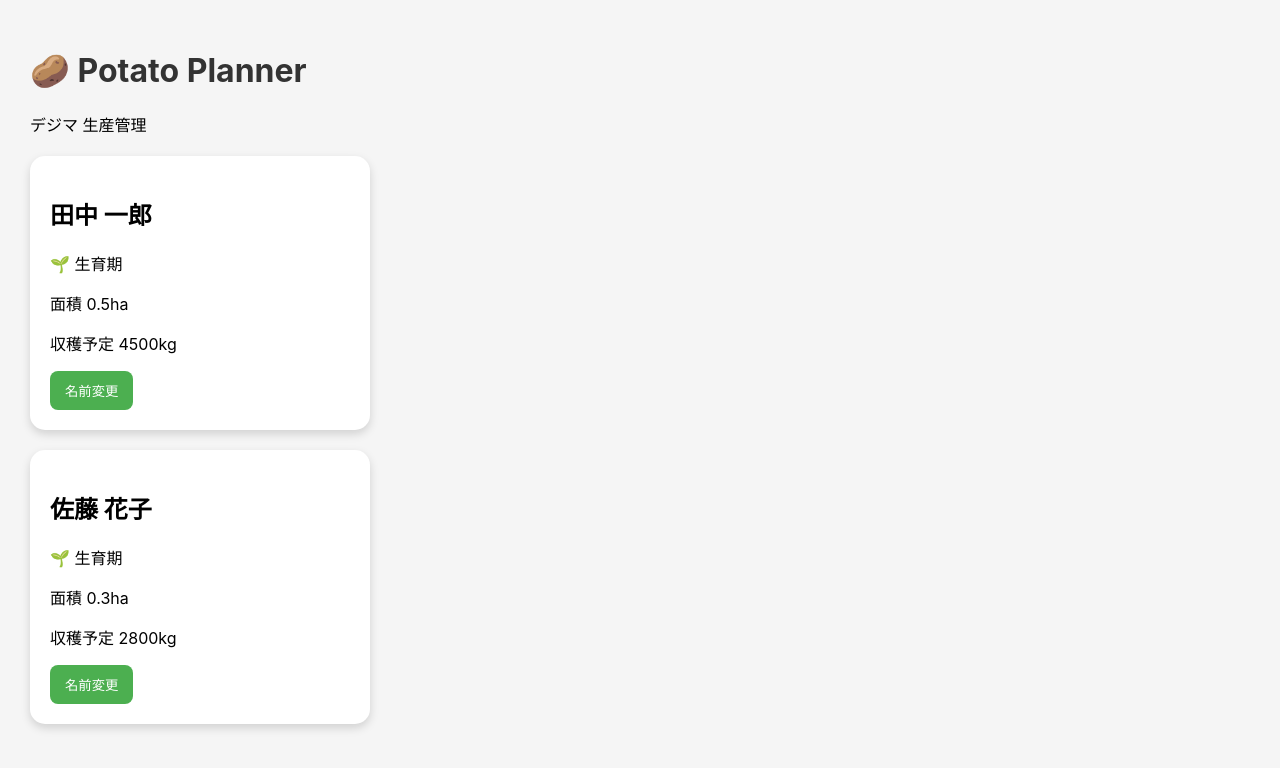
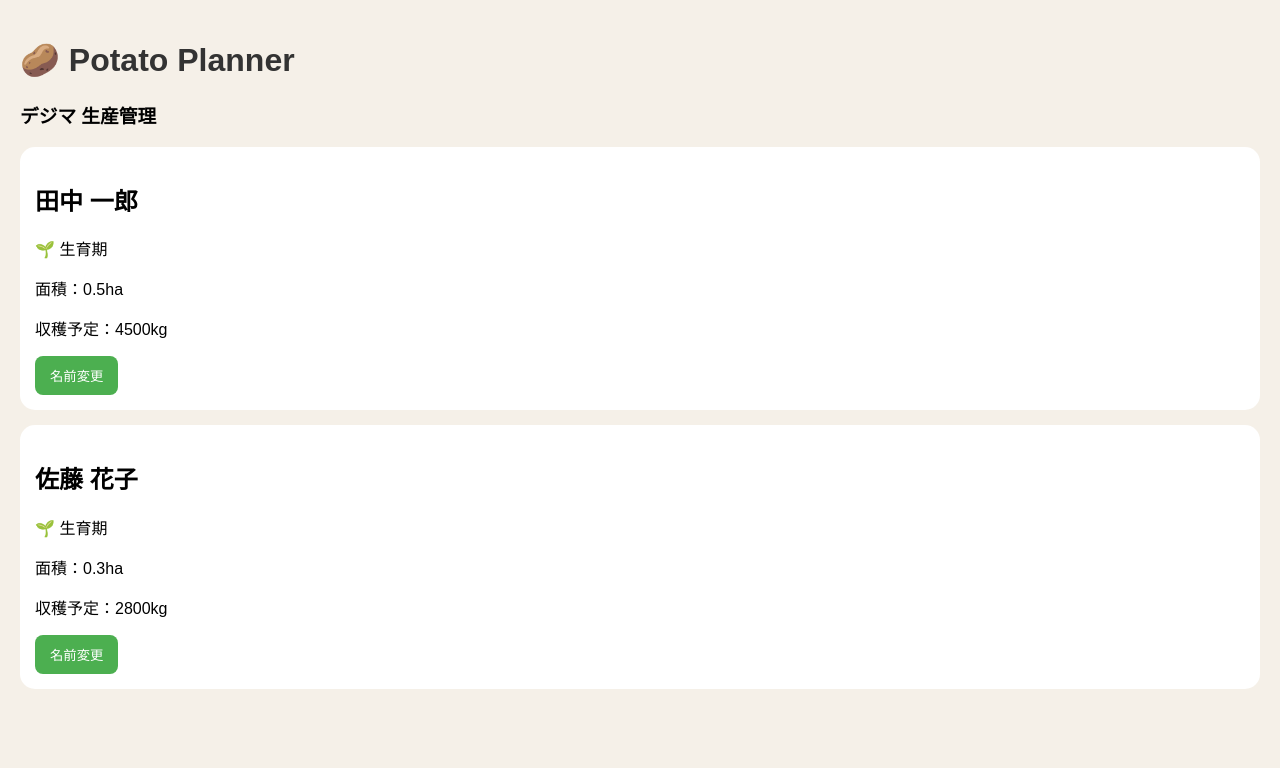
Before and after one commit to nangushidejima/PotatoPlanner, a React (Vite) app: page / in a window 1280 px wide. Shown: the top 768 px of the page. Built offline with nearby package versions, Linux system fonts and the light colour scheme.

Commit message:
Update App.jsx

```diff
--- a/src/App.jsx
+++ b/src/App.jsx
@@ -18,14 +18,16 @@ harvest: "2800kg"
 ];
 
 
-export default function App(){
+export default function App() {
 
 const [producers, setProducers] = useState(producersData);
 
 
-const renameProducer = (id) => {
+function renameProducer(id){
 
-const name = prompt("新しい名前");
+const name = window.prompt(
+"新しい生産者名"
+);
 
 if(!name) return;
 
@@ -33,60 +35,65 @@ if(!name) return;
 setProducers(
 producers.map(p =>
 p.id === id
-? {...p, name}
+? {...p, name:name}
 : p
 )
 );
 
-};
+}
 
 
 return (
 
-<div className="app">
+<div
+style={{
+padding:"20px",
+fontFamily:"sans-serif",
+background:"#f5f0e8",
+minHeight:"100vh"
+}}
+>
 
 <h1>
 🥔 Potato Planner
 </h1>
 
-
-<p>
+<h3>
 デジマ 生産管理
-</p>
+</h3>
 
 
-{
-producers.map(p => (
+{producers.map(p=>(
 
 <div
-className="card"
 key={p.id}
+style={{
+background:"#fff",
+borderRadius:"15px",
+padding:"15px",
+marginBottom:"15px"
+}}
 >
 
 <h2>
 {p.name}
 </h2>
 
-
 <p>
 🌱 {p.phase}
 </p>
 
+<p>
+面積：{p.area}
+</p>
 
 <p>
-面積 {p.area}
-</p>
-
-
-<p>
-収穫予定 {p.harvest}
+収穫予定：{p.harvest}
 </p>
 
 
 <button
-onClick={() =>
-renameProducer(p.id)
-}
+onClick={()=>renameProducer(p.id)}
 >
 名前変更
 </button>
@@ -94,8 +101,7 @@ renameProducer(p.id)
 
 </div>
 
-))
-}
+))}
 
 
 </div>
```
